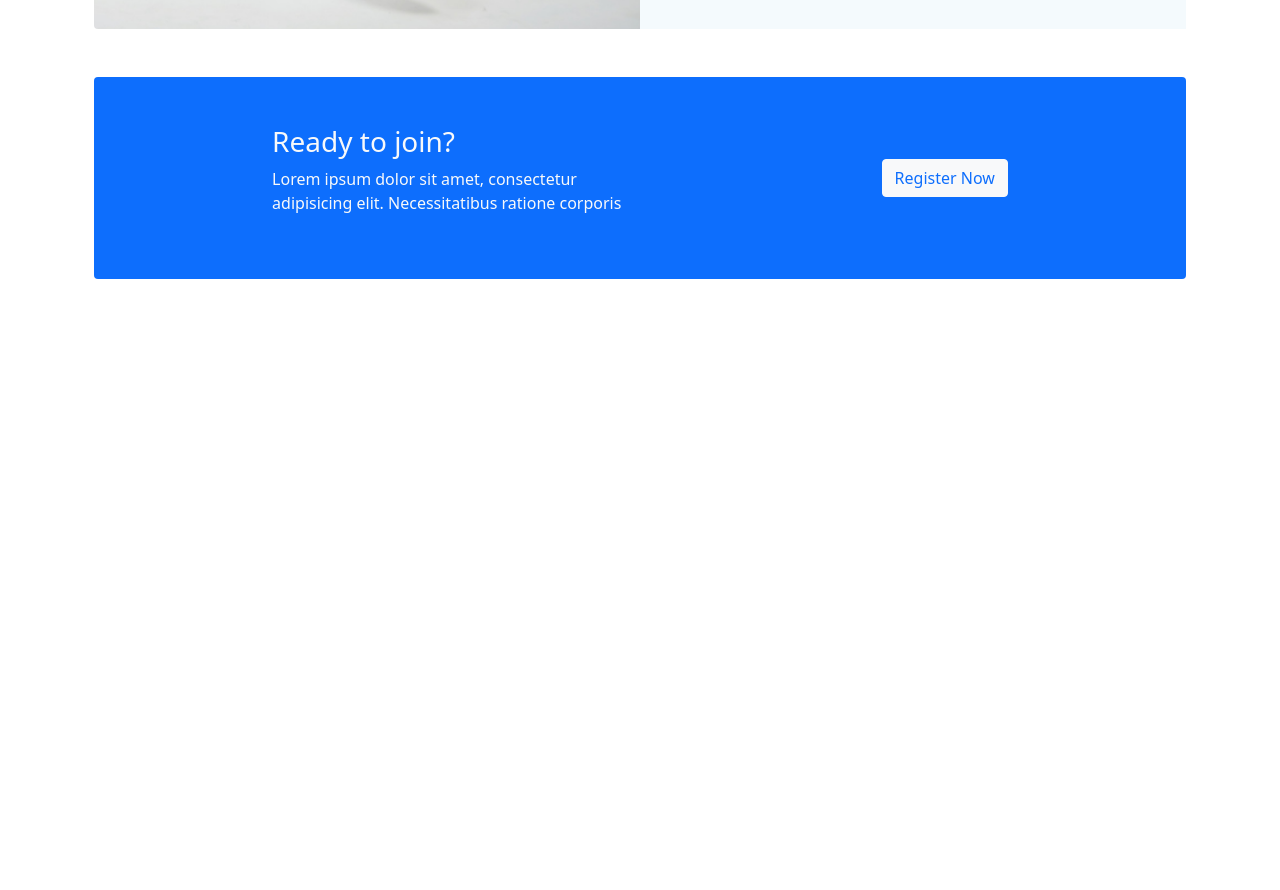
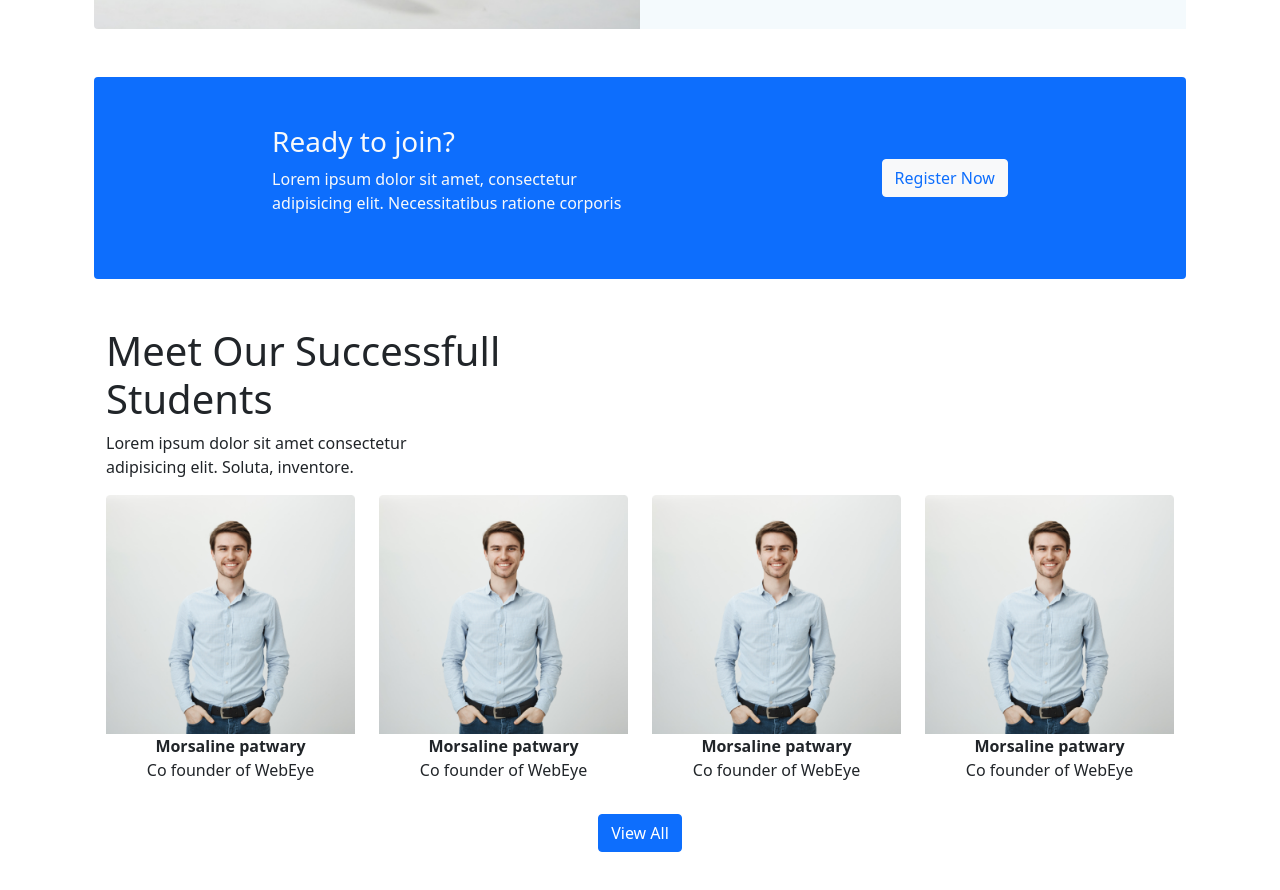
Before and after one commit to Ronnie038/WebEye-edTech, a plain HTML site: page index.html in a window 1280 px wide. Shown: the part 2590-3480 px from the top of the page. Before the commit the page ends 2869 px from the top, so only its background shows below. Drawn offline with nearby package versions, Linux system fonts and the light colour scheme.

Commit message:
Student done

```diff
--- a/index.html
+++ b/index.html
@@ -465,13 +465,50 @@
                                 </div>
                             </div>
                         </div>
+                    </div>
+
+                 </div>
+
+            </div>
+
+                   <!--
+                | Students section start
+             -->
+
+             <div class="container my-5 text-wrap text-center">
+                <div class="text-start text-sm-center text-md-start">
+
+                    <h1>Meet Our Successfull <br> Students</h1>
+                    <p>Lorem ipsum dolor sit amet consectetur  <br>
+                        adipisicing elit. Soluta, inventore.</p>
                 </div>
 
+                <div class="row   ">
+                    <figure class="col-lg-3 col-md-6 col-md-1">
+                        <img class="img-fluid w-100" src="images/student/student-1.png" alt="">
+                        <figcaption class="fw-bold">Morsaline patwary</figcaption>
+                        <p>Co founder of WebEye</p>
+                    </figure>
+                    <figure class="col-lg-3 col-md-6 col-md-1">
+                        <img class="img-fluid w-100" src="images/student/student-1.png" alt="">
+                        <figcaption class="fw-bold">Morsaline patwary</figcaption>
+                        <p>Co founder of WebEye</p>
+                    </figure>
+                    <figure class="col-lg-3 col-md-6 col-md-1">
+                        <img class="img-fluid w-100 " src="images/student/student-1.png" alt="">
+                        <figcaption class="fw-bold">Morsaline patwary</figcaption>
+                        <p>Co founder of WebEye</p>
+                    </figure>
+                    <figure class="col-lg-3 col-md-6 col-md-1">
+                        <img class="img-fluid w-100" src="images/student/student-1.png" alt="">
+                        <figcaption class="fw-bold">Morsaline patwary</figcaption>
+                        <p>Co founder of WebEye</p>
+                    </figure>
 
+                </div>
+                <button class="btn btn-primary">View All</button>
+            </div>
 
-                    </div>
-
-            </div>
 		</main>
 
 		<!--
```
